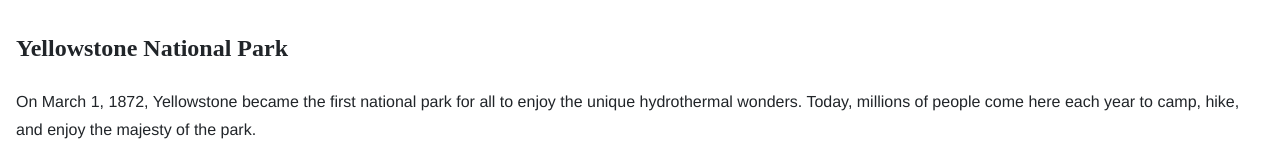
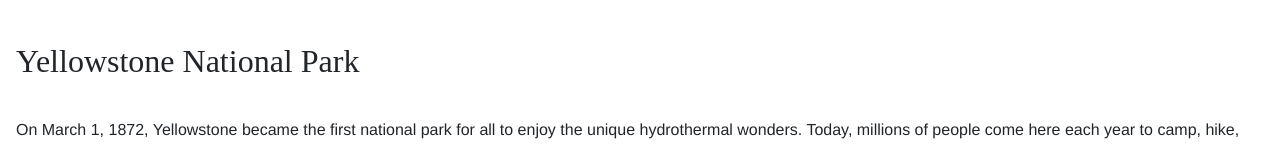
Before and after one commit to marcosdavis/wdd231-personal-project, a website built with Vite: page src/index.html in a window 1280 px wide. Shown: the part 541-689 px from the top of the page. Built offline with nearby package versions, Linux system fonts and the light colour scheme.

Commit message:
cleaned up the CSS for the main element

```diff
--- a/src/css/style.css
+++ b/src/css/style.css
@@ -311,8 +311,10 @@ a:hover {
   padding: 10px 16px;
 }
 
-.intro h1 {
+.intro > h1 {
   font-family: var(--bs-font-serif);
+  font-size: 2em;
+  font-weight: normal;
 }
 
 .info {
```
